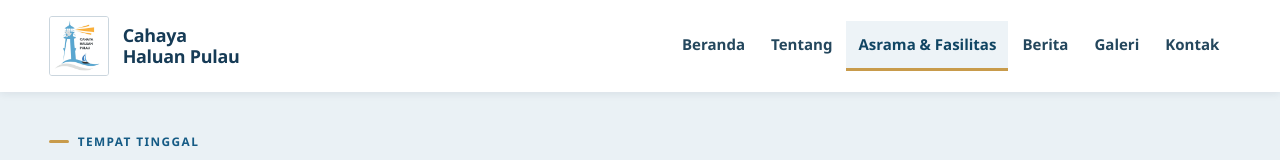
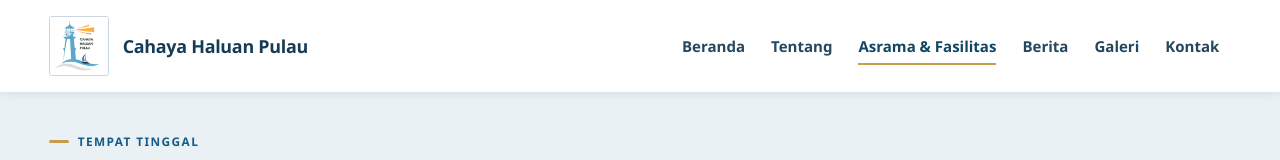
Before and after one commit to mzynarifin/cahaya-haluan-pulau, a Next.js app: page /asrama in a window 1280 px wide. Shown: the top 160 px of the page. Built offline with nearby package versions, Linux system fonts and the light colour scheme; no server answers; the database is empty.

Commit message:
Refine public header navigation

```diff
--- a/src/app/institutional.css
+++ b/src/app/institutional.css
@@ -56,12 +56,15 @@ p { color: var(--muted); }
 .header-row { min-height: 92px; gap: 24px; }
 .brand { min-width: 0; gap: 14px; color: #163b56; font-family: "Segoe UI", system-ui, Arial, sans-serif; font-size: 1.12rem; font-weight: 800; line-height: 1.16; }
 .brand:hover { color: #163b56; }
+.brand-name { white-space: nowrap; }
 .brand-logo { width: 60px; height: 60px; border: 1px solid #cbd6de; border-radius: 3px; box-shadow: none; }
 .site-navigation { margin-left: auto; }
 .site-navigation .site-nav { position: static; display: flex; gap: 2px; margin: 0; padding: 0; background: transparent; border: 0; box-shadow: none; }
-.site-navigation .site-nav a:not(.btn) { min-height: 48px; padding: 11px 12px; border: 0; border-bottom: 3px solid transparent; border-radius: 0; background: transparent; color: #24475d; font-size: .94rem; font-weight: 650; }
-.site-navigation .site-nav a:not(.btn):hover, .site-navigation .site-nav a:not(.btn):focus-visible { background: #edf3f7; color: #104563; }
-.site-navigation .site-nav a.active { border-bottom-color: var(--brand-gold); background: #edf3f7; color: #104563; }
+.site-navigation .site-nav a:not(.btn) { position: relative; min-height: 48px; padding: 11px 12px; border: 0; border-radius: 0; background: transparent; color: #24475d; font-size: .94rem; font-weight: 650; transition: color .2s ease; }
+.site-navigation .site-nav a:not(.btn)::after { position: absolute; right: 12px; bottom: 5px; left: 12px; height: 2px; background: var(--brand-gold); content: ""; transform: scaleX(0); transform-origin: left center; transition: transform .24s cubic-bezier(.2,.7,.2,1); }
+.site-navigation .site-nav a:not(.btn):hover, .site-navigation .site-nav a:not(.btn):focus-visible { background: transparent; color: #104563; }
+.site-navigation .site-nav a:not(.btn):hover::after, .site-navigation .site-nav a:not(.btn):focus-visible::after, .site-navigation .site-nav a.active::after { transform: scaleX(1); }
+.site-navigation .site-nav a.active { background: transparent; color: #104563; }
 .site-nav-backdrop { display: none; }
 .site-header .menu-button { border-radius: 4px; border-color: #9fb1bf; color: #173b55; }
 
@@ -319,16 +322,18 @@ p { color: var(--muted); }
 }
 
 @media (max-width: 900px) {
-  .header-row { min-height: 74px; }
+  .header-row { min-height: 74px; gap: 12px; }
+  .brand { gap: 10px; font-size: 1rem; }
   .brand-logo { width: 48px; height: 48px; }
   .site-header .menu-button { display: grid; place-items: center; margin-left: auto; }
   .site-nav-backdrop { display: block; position: fixed; inset: 74px 0 0; z-index: 75; width: 100%; border: 0; background: rgba(14, 34, 49, .38); }
   .site-navigation { display: none; position: absolute; top: 100%; left: 0; right: 0; z-index: 80; max-height: calc(100svh - 74px); margin: 0; overflow-y: auto; background: #fff; border-bottom: 1px solid #cbd6de; box-shadow: 0 10px 18px rgba(20, 44, 61, .13); }
   .site-navigation.open { display: block; }
   .site-navigation .site-nav, .site-navigation .site-nav.open { position: static; display: grid; gap: 0; padding: 12px 20px; background: #fff; border: 0; box-shadow: none; }
-  .site-navigation .site-nav a:not(.btn) { min-height: 48px; padding: 11px 16px; border: 0; border-left: 3px solid transparent; color: #173b56; }
-  .site-navigation .site-nav a:not(.btn):hover, .site-navigation .site-nav a:not(.btn):focus-visible { background: #edf3f7; color: #104563; }
-  .site-navigation .site-nav a.active { border-left-color: var(--brand-gold); background: #edf3f7; color: #104563; }
+  .site-navigation .site-nav a:not(.btn) { min-height: 48px; padding: 11px 16px; border: 0; color: #173b56; }
+  .site-navigation .site-nav a:not(.btn)::after { right: 16px; bottom: 3px; left: 16px; }
+  .site-navigation .site-nav a:not(.btn):hover, .site-navigation .site-nav a:not(.btn):focus-visible { background: transparent; color: #104563; }
+  .site-navigation .site-nav a.active { background: transparent; color: #104563; }
   .page-enter .hero { min-height: calc(100svh - 74px); }
 }
 
@@ -434,6 +439,9 @@ p { color: var(--muted); }
 }
 
 @media (max-width: 360px) {
+  .header-row.container { gap: 8px; padding-inline: 12px; }
+  .brand { gap: 8px; font-size: .84rem; }
+  .brand-logo { width: 40px; height: 40px; }
   .contact-info-row { grid-template-columns: 3.5rem minmax(0, 1fr); gap: 8px; }
   .team-editor-card-heading { padding-inline: 14px; }
   .team-editor-card-content { padding: 14px; }
@@ -458,6 +466,7 @@ p { color: var(--muted); }
 @media (prefers-reduced-motion: reduce) {
   .site-navigation .site-nav.open, .page-enter, .admin-page-enter { animation: none !important; }
   .btn, .site-navigation .site-nav a:not(.btn) { transition: none; }
+  .site-navigation .site-nav a:not(.btn)::after { transition: none; }
   .album-card, .team-card, .team-card-media img { transition: none; }
   .gallery-photo-grid .gallery-tile { transition: none; }
 }
--- a/src/components/public-header.tsx
+++ b/src/components/public-header.tsx
@@ -6,7 +6,7 @@ import { useEffect, useState } from "react";
 import { Menu, X } from "lucide-react";
 
 const links = [["/", "Beranda"], ["/tentang", "Tentang"], ["/asrama", "Asrama & Fasilitas"], ["/berita", "Berita"], ["/galeri", "Galeri"], ["/kontak", "Kontak"]];
-export function Brand() { return <Link href="/" className="brand" aria-label="Cahaya Haluan Pulau, beranda"><span className="brand-logo"><Image src="/logo-cahaya-haluan-pulau.jpg" alt="" width={56} height={56} priority/></span><span>Cahaya<br/>Haluan Pulau</span></Link>; }
+export function Brand() { return <Link href="/" className="brand" aria-label="Cahaya Haluan Pulau, beranda"><span className="brand-logo"><Image src="/logo-cahaya-haluan-pulau.jpg" alt="" width={56} height={56} priority/></span><span className="brand-name">Cahaya Haluan Pulau</span></Link>; }
 export function PublicHeader() {
   const [open, setOpen] = useState(false);
   const path = usePathname();
```
